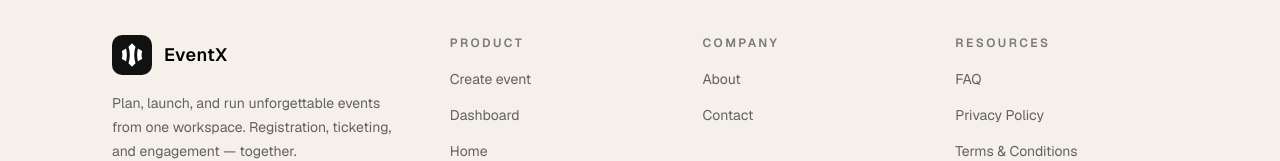
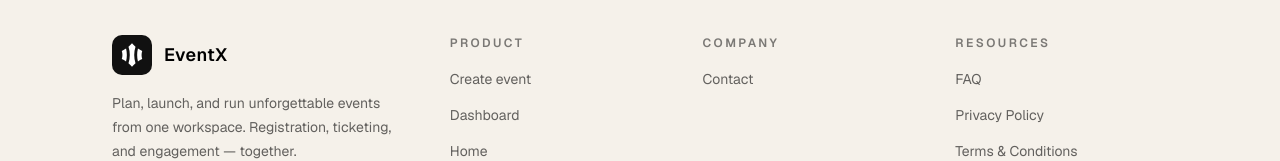
Before and after one commit to DimalJay/eventx-frontend, a Next.js app: page / in a window 1280 px wide. Shown: the part 1803-1964 px from the top of the page. Built offline with nearby package versions, Linux system fonts and the light colour scheme; no server answers.

Commit message:
refactor: remove About link from footer

```diff
--- a/components/widgets/Footer.tsx
+++ b/components/widgets/Footer.tsx
@@ -15,7 +15,6 @@ const navGroups = [
   {
     title: "Company",
     links: [
-      { label: "About", href: "/about-us" },
       { label: "Contact", href: "/contact-us" },
     ],
   },
```
